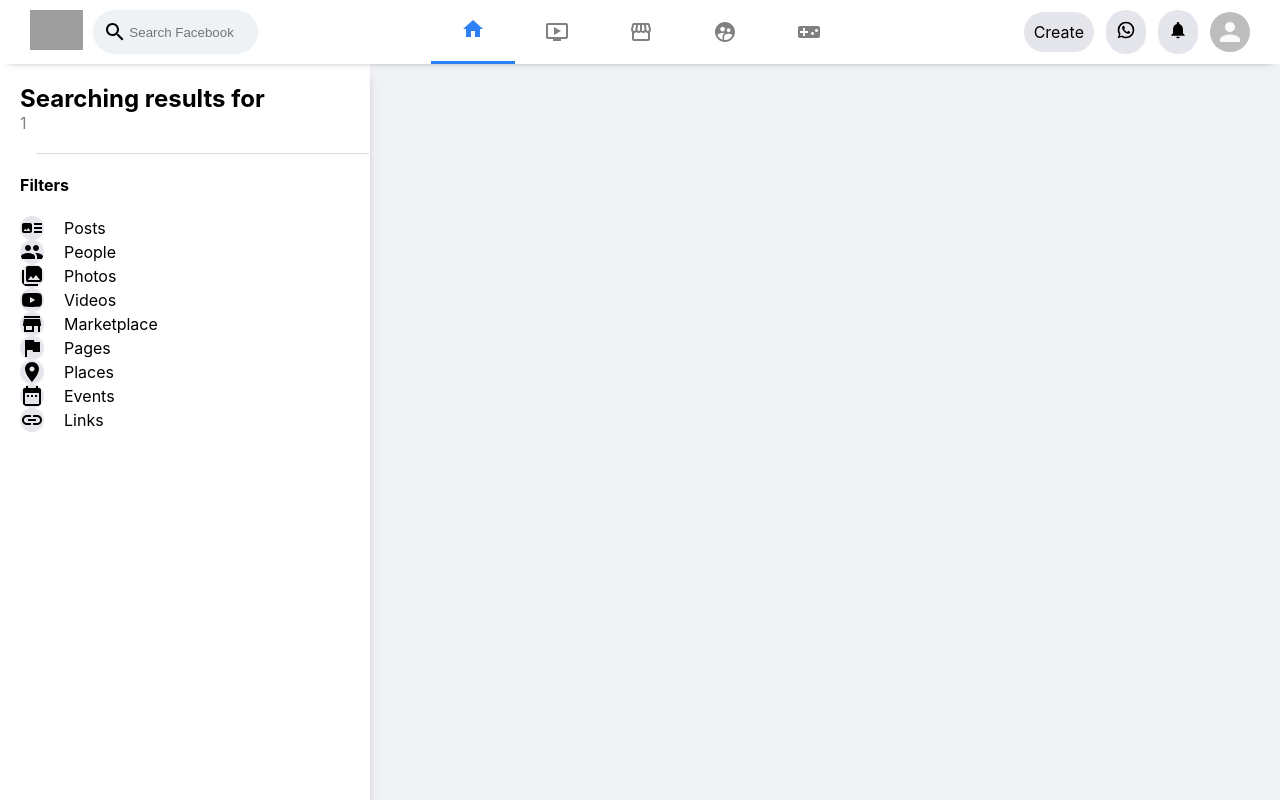
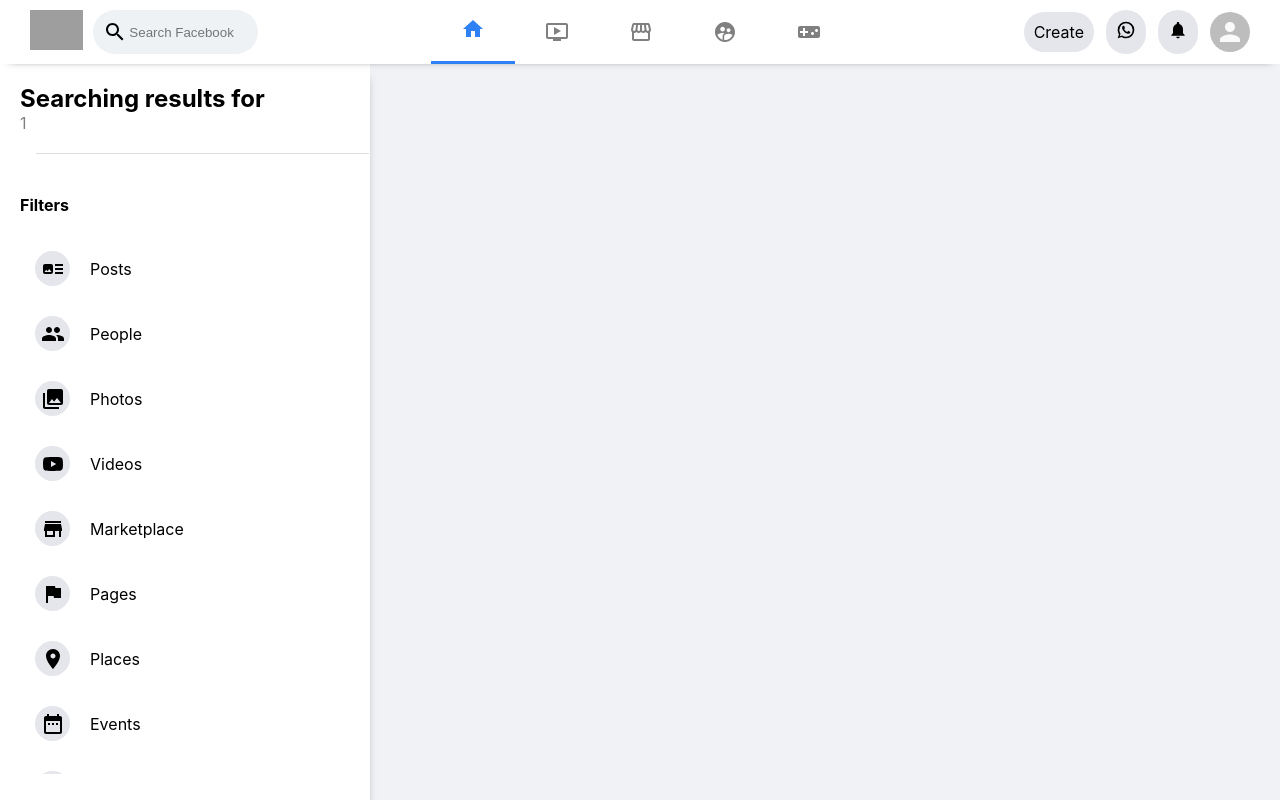
Before and after one commit to ErnestoJose23/facebook-mern-frontend, a React (Create React App) app: page /search/1/1 in a window 1280 px wide. Built offline with nearby package versions, Linux system fonts and the light colour scheme; no server answers; grey boxes are pictures that could not be loaded.

Commit message:
Search page

```diff
--- a/src/App.js
+++ b/src/App.js
@@ -52,7 +52,7 @@ function App() {
           <Switch>
             <PrivateRoute exact path="/" component={Home} />
 
-            <Route path="/search/:searchField" component={Search} />
+            <Route path="/search/:searchField/:type" component={Search} />
             <Route path="/login" component={Login} />
             <Route path="/register" component={Register} />
           </Switch>
--- /dev/null
+++ b/src/components/layouts/SearchBox.js
@@ -0,0 +1,13 @@
+import React from "react";
+import { Card } from "@material-ui/core";
+import "../../components/pages/Search.css";
+
+function SearchBox({ type }) {
+  return (
+    <div className="searchbox">
+      <Card />
+    </div>
+  );
+}
+
+export default SearchBox;
--- a/src/components/layouts/SearchSide.js
+++ b/src/components/layouts/SearchSide.js
@@ -18,31 +18,58 @@ function SearchSide({ search }) {
       <div className="searchside_options">
         <h4>Filters</h4>
         <div className="options_search">
-          <ArtTrackIcon className="iconSearch"></ArtTrackIcon> Posts
+          <div className="iconSearch">
+            <ArtTrackIcon></ArtTrackIcon>
+          </div>
+          Posts
         </div>
         <div className="options_search">
-          <PeopleIcon className="iconSearch" /> People
+          <div className="iconSearch">
+            <PeopleIcon />
+          </div>
+          People
         </div>
         <div className="options_search">
-          <PhotoLibraryIcon className="iconSearch" /> Photos
+          <div className="iconSearch">
+            <PhotoLibraryIcon />
+          </div>
+          Photos
         </div>
         <div className="options_search">
-          <YouTubeIcon className="iconSearch" /> Videos
+          <div className="iconSearch">
+            <YouTubeIcon />
+          </div>
+          Videos
         </div>
         <div className="options_search">
-          <StoreMallDirectoryIcon className="iconSearch" /> Marketplace
+          <div className="iconSearch">
+            <StoreMallDirectoryIcon />
+          </div>
+          Marketplace
         </div>
         <div className="options_search">
-          <FlagIcon className="iconSearch" /> Pages
+          <div className="iconSearch">
+            <FlagIcon />
+          </div>
+          Pages
         </div>
         <div className="options_search">
-          <PlaceIcon className="iconSearch" /> Places
+          <div className="iconSearch">
+            <PlaceIcon />
+          </div>
+          Places
         </div>
         <div className="options_search">
-          <DateRangeIcon className="iconSearch" /> Events
+          <div className="iconSearch">
+            <DateRangeIcon />
+          </div>
+          Events
         </div>
         <div className="options_search">
-          <LinkIcon className="iconSearch" /> Links
+          <div className="iconSearch">
+            <LinkIcon />
+          </div>
+          Links
         </div>
       </div>
     </div>
--- a/src/components/layouts/header.js
+++ b/src/components/layouts/header.js
@@ -37,13 +37,9 @@ function Header() {
     history.push("/login");
   };
 
-  useEffect(() => {
-    console.log(userData.avatar);
-  }, []);
-
   const handleSubmit = async (e) => {
     e.preventDefault();
-    history.push(`/search/${search}`);
+    history.push(`/search/${search}/1`);
     setSearch("");
   };
 
--- a/src/components/pages/Search.css
+++ b/src/components/pages/Search.css
@@ -32,10 +32,28 @@
 .options_search {
   display: flex;
   align-items: center;
+  padding: 15px;
+  cursor: pointer;
+  border-radius: 3mm;
+}
+
+.options_search:hover {
+  background-color: #f0f2f5;
 }
 
 .iconSearch {
   margin-right: 20px;
   background-color: #e4e6eb;
   border-radius: 999px;
+  height: 35px;
+  width: 35px;
+  display: flex;
+  align-items: center;
+  justify-content: center;
 }
+
+.searchside_options {
+  overflow: scroll;
+  height: 75vh;
+  overflow-x: hidden;
+}
--- a/src/components/pages/Search.js
+++ b/src/components/pages/Search.js
@@ -2,6 +2,7 @@ import React from "react";
 import Header from "../../components/layouts/header";
 import "./Search.css";
 import SearchSide from "../../components/layouts/SearchSide";
+import SearchBox from "../../components/layouts/SearchBox";
 
 function Search(props) {
   const {
@@ -13,6 +14,7 @@ function Search(props) {
     <div className="search">
       <Header />
       <SearchSide search={params.searchField} />
+      <SearchBox type={params.type} />
     </div>
   );
 }
```
